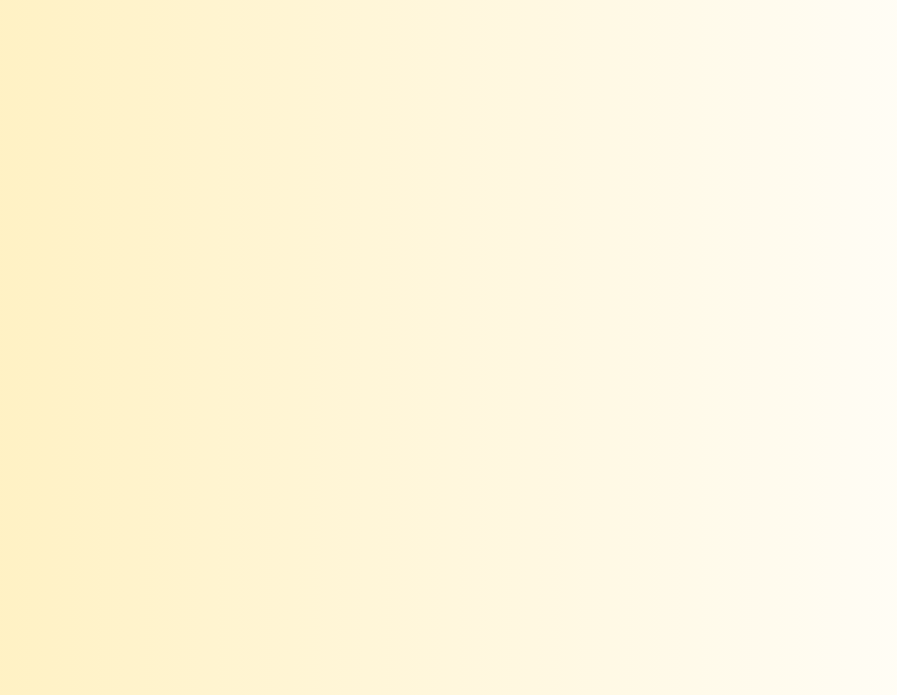
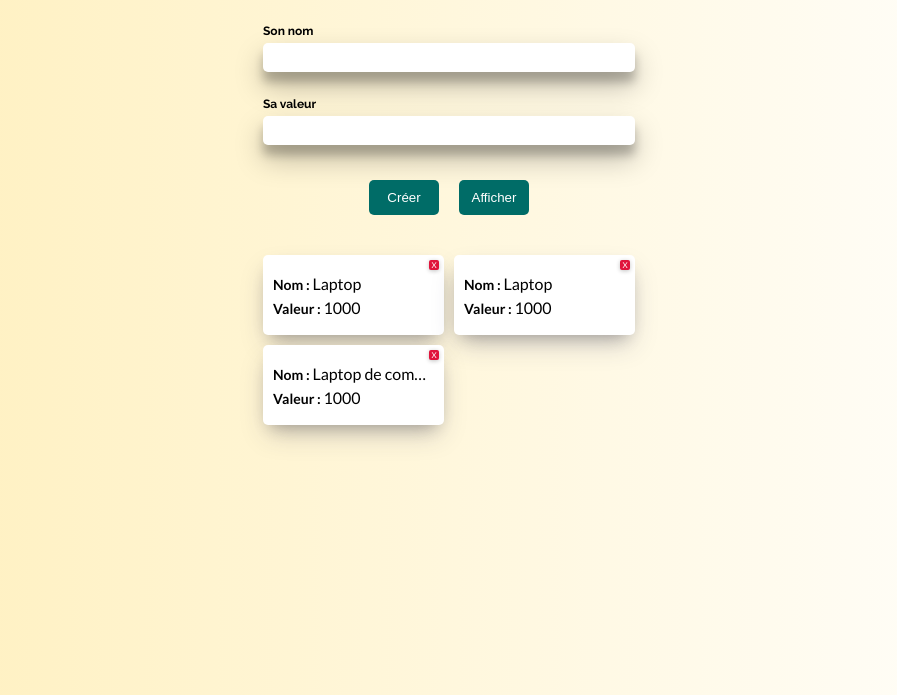
Before and after one commit to mel0ness/4-Cookies, a plain HTML site: page index.html in a window 1280 px wide. Shown: the part 105-800 px from the top of the page, without its empty margins (191-1088 px from the left). Drawn offline with Linux system fonts and the light colour scheme.

Commit message:
maquette terminée

```diff
--- a/index.html
+++ b/index.html
@@ -1,5 +1,6 @@
 <!DOCTYPE html>
 <html lang="fr">
+
 <head>
   <meta charset="UTF-8" />
   <meta name="viewport" content="width=device-width, initial-scale=1.0" />
@@ -9,11 +10,48 @@
   <link rel="preconnect" href="https://fonts.gstatic.com" crossorigin />
   <link
     href="https://fonts.googleapis.com/css2?family=Lato:wght@100;300;400;700;900&family=Raleway:wght@100;200;300;400;500;600;700;800;900&display=swap"
-      rel="stylesheet"
-    />
+    rel="stylesheet" />
 </head>
+
 <body>
 
+  <h1>Création de <span class="P4-boldTitle">Cookies</span><img class="P4-img" src="./assets/cookie.png" alt="Cookie">
+  </h1>
+
+  <form action="" method="get">
+    <div class="P4-input">
+      <label for="name">Son nom</label>
+      <input type="text" id="name" name="name">
+    </div>
+    <div class="P4-input">
+      <label for="value">Sa valeur</label>
+      <input type="number" id="value" name="value" min="0">
+    </div>
+    <div class="P4-buttons">
+      <button>Créer</button>
+      <button>Afficher</button>
+    </div>
+  </form>
+  <div class="P4-cookies">
+    <div class="P4-cookie">
+      <div class="P4-close">X</div>
+      <div class="P4-name"><span class="P4-title">Nom : </span>Laptop</div>
+      <div class="P4-value"><span class="P4-title">Valeur : </span>1000</div>
+    </div>
+    <div class="P4-cookie">
+      <div class="P4-close">X</div>
+      <div class="P4-name"><span class="P4-title">Nom : </span>Laptop</div>
+      <div class="P4-value"><span class="P4-title">Valeur : </span>1000</div>
+    </div>
+    <div class="P4-cookie">
+      <div class="P4-close">X</div>
+      <div class="P4-name"><span class="P4-title">Nom : </span>Laptop de compétition de ouf malade que je kiffe sa
+        grand-mère tellement j'en ai chié pour le construire</div>
+      <div class="P4-value"><span class="P4-title">Valeur : </span>1000</div>
+    </div>
+
+  </div>
   <script src="app.js"></script>
 </body>
+
 </html>
--- a/style.css
+++ b/style.css
@@ -9,3 +9,117 @@ body {
     background: linear-gradient(to right, #ffefba, #ffffff);
     padding: clamp(20px, 5vw, 50px) 20px 10px;
 }
+
+h1 {
+    font-weight: 300;
+    text-align: center;
+}
+
+.P4-boldTitle {
+    font-weight: 400;
+}
+
+.P4-img {
+    width: 30px;
+    height: 30px;
+    margin-left: 10px;
+}
+
+form {
+    margin-top: 40px;
+}
+
+.P4-input {
+    display: flex;
+    flex-direction: column;
+    margin: auto;
+    width: 30%;
+}
+
+input {
+    width: 100%;
+    margin-top: 5px;
+    margin-bottom: 25px;
+    border-radius: 5px;
+    box-shadow: rgba(0, 0, 0, 0.25) 0px 14px 28px, rgba(0, 0, 0, 0.22) 0px 10px 10px;
+    border: none;
+    padding: 7px;
+    padding-left: 10px;
+}
+
+input:focus {
+    outline: none;
+}
+
+label {
+    font-family: raleway, sans-serif;
+    font-weight: 700;
+font-size: 12px;
+}
+
+.P4-buttons {
+    display: flex;
+    justify-content: center;
+    gap: 20px;
+    margin-top: 10px;
+}
+
+button {
+    padding: 10px;
+    background-color: #006c67;
+    color: white;
+    border: none;
+    border-radius: 5px;
+    width: 70px;
+    cursor: pointer;
+}
+
+.P4-cookies {
+    display: grid;
+    grid-template-columns: repeat(2, 1fr);
+    gap: 10px;
+    width: 30%;
+    margin: auto;
+    margin-top: 40px;
+}
+
+.P4-cookie {
+background-color: white;
+position: relative;
+width: 100%;
+height: 80px;
+border-radius: 5px;
+box-shadow: rgba(50, 50, 93, 0.25) 0px 13px 27px -5px, rgba(0, 0, 0, 0.3) 0px 8px 16px -8px;
+display: flex;
+flex-direction: column;
+justify-content: center;
+gap: 5px;
+padding: 10px;
+white-space : nowrap;
+overflow: hidden;
+}
+
+.P4-close {
+    background-color: #e0143c;
+    width: 10px;
+    height: 10px;
+    border-radius: 2px;
+    position: absolute;
+    top: 5px;
+    right: 5px;
+    box-shadow: rgba(0, 0, 0, 0.24) 0px 1px 4px;
+    color: white;
+    font-size: 8px;
+    text-align: center;
+    cursor: pointer;
+}
+
+.P4-title {
+    font-weight: 600;
+    font-size: 14px;
+}
+
+.P4-name, .P4-value {
+    overflow: hidden;
+    text-overflow: ellipsis;
+}
```
Also changed, not shown: assets/cookie.png (added). Lines whose indentation alone changed are shown as unchanged.
